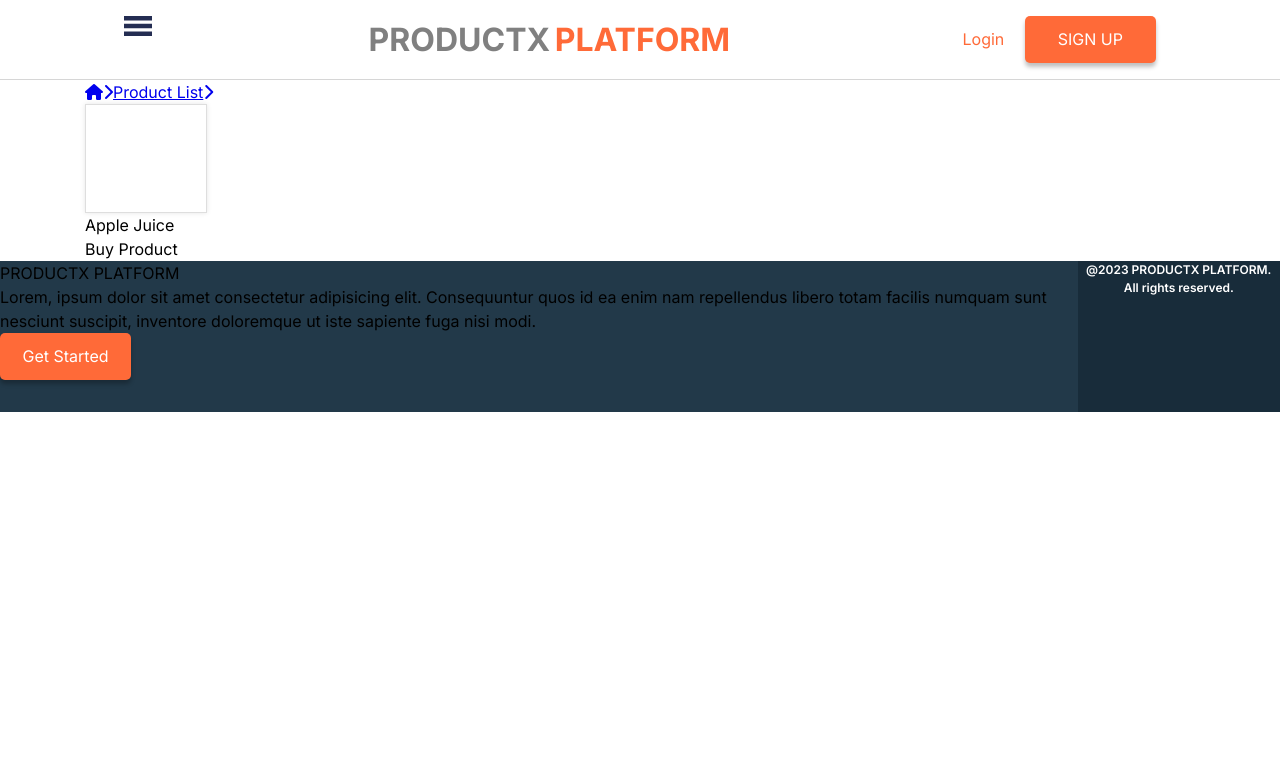
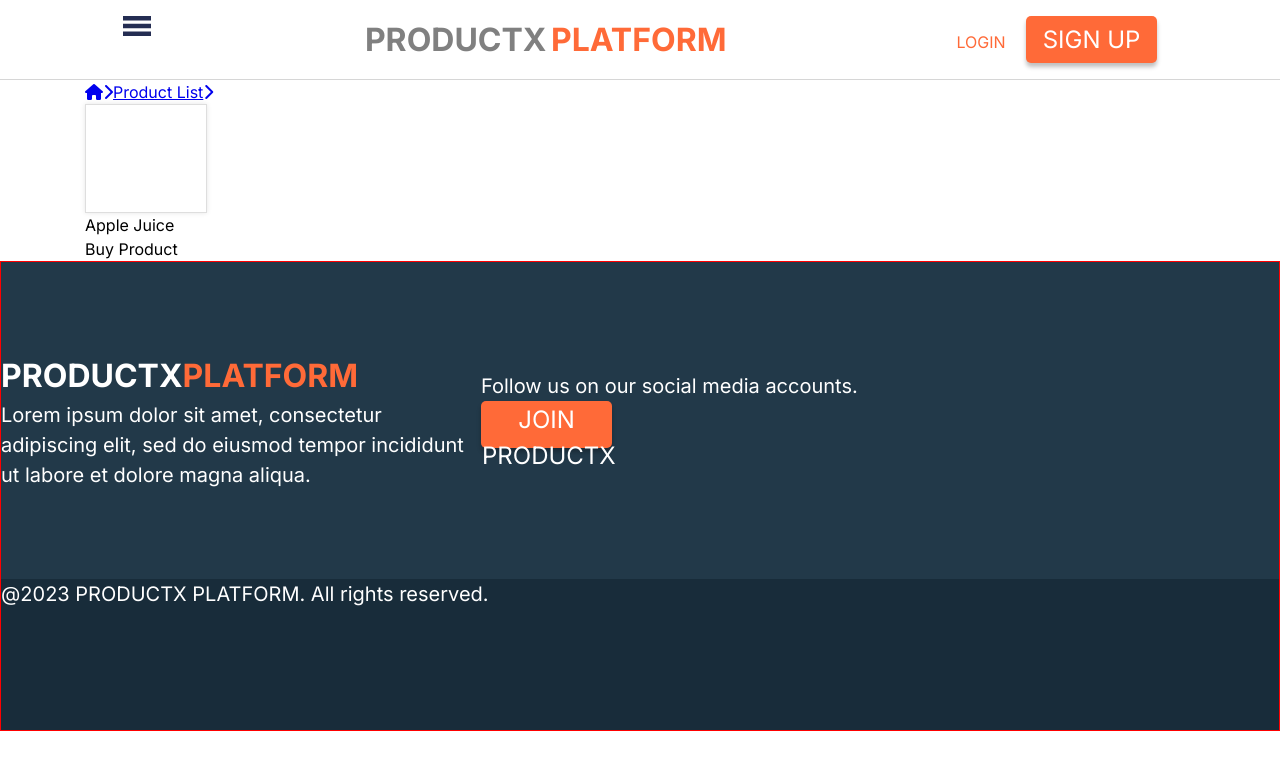
Before and after one commit to raycerdena/productx, a plain HTML site: page index.html in a window 1280 px wide. Drawn offline with Linux system fonts and the light colour scheme.

Commit message:
fix footer , oush to check if font size is correct.

```diff
--- a/app/scss/_footer.scss
+++ b/app/scss/_footer.scss
@@ -1,15 +1,58 @@
-.bg-color-footer {
-  background: $color-darkblue;
+.bg-color-section-primary {
+  background: $color-blue;
 }
-.footer-flex {
+// .footer-flex {
+//   display: flex;
+//   gap: 1;
+// }
+
+.footer {
   display: flex;
-  gap: 1;
+  flex-direction: column;
+
+  border: 1px solid red;
+  &__container {
+    width: 100%;
+  }
+
+  &__left {
+    width: 480px;
+  }
+  &__right {
+    width: 591px;
+    align-content: flex-end;
+  }
+  &__logo {
+    font-size: 2rem;
+    font-weight: 800;
+  }
+  &__productx {
+    color: #fff;
+  }
+  &__platform {
+    color: $color-orange;
+  }
+  p {
+    font-weight: 400;
+    font-size: 1.25rem;
+    color: #fff;
+  }
 }
 
 .footer-details {
+  background-color: $color-darkblue;
   height: 151px;
   color: #fff;
   font-size: 0.75rem;
   font-weight: 600;
-  text-align: center;
 }
+
+.even-columns {
+  background-color: $color-blue;
+  height: 317px;
+  display: flex;
+  align-items: center;
+  justify-items: center;
+
+  //   align-items: center;
+}
--- a/app/scss/_globals.scss
+++ b/app/scss/_globals.scss
@@ -25,7 +25,7 @@ html:focus-within {
 
 html,
 body {
-  height: 100%;
+  margin: -1;
 }
 
 /* Set core body defaults */
--- a/app/scss/_header.scss
+++ b/app/scss/_header.scss
@@ -33,8 +33,7 @@ button {
   border-radius: 5px;
   padding: 1px 1px;
   font-weight: $fw-regular;
-  font-size: $fs-400;
-  line-height: 1.81rem;
+  font-size: 1.5rem;
   box-shadow: 0px 4px 4px 0px hsla(0, 0%, 0%, 0.25);
   width: 131px;
   height: 47px;
--- a/app/scss/_section.scss
+++ b/app/scss/_section.scss
@@ -1,7 +1,3 @@
-.bg-color-section-primary {
-  background: $color-blue;
-}
-
 .fruits {
   display: grid;
   grid-template-columns: repeat(auto-fit, minmax(100px, 1fr));
--- a/index.html
+++ b/index.html
@@ -17,12 +17,12 @@
     <header class="header">
         <nav class="flex flex-jc-sb">
             <img class="icon-hamburger" src="app/images/icon-hamburger.svg" alt="" />
+            <h1 class="footer_logo">
+                <span class="header__grey">PRODUCTX</span>
+                <span class="header__orange">PLATFORM</span>
+            </h1>
             <div>
-                <span class="header__grey">PRODUCTX</span>
-                <span class="header__orange">PLATFORM </span>
-            </div>
-            <div>
-                <span class="nav-login">Login</span>
+                <span class="nav-login">LOGIN</span>
                 <button class="button">SIGN UP</button>
             </div>
         </nav>
@@ -70,30 +70,35 @@
         </section>
 
     </main>
-    <footer class="bg-color-footer">
-        <div class="footer-flex">
-            <section class="bg-color-section-primary">
+    <footer class="footer">
+
+        <div class="footer__container">
 
 
-                <div class="company-details">
-                    <h1>PRODUCTX PLATFORM</h1>
+            <div class="even-columns">
+                <div class="footer__left">
+                    <h1 class="footer__logo">
+                        <span class="footer__productx">PRODUCTX</span><span class="footer__platform">PLATFORM</span>
+                    </h1>
                     <p>
-                        Lorem, ipsum dolor sit amet consectetur adipisicing elit. Consequuntur quos id ea enim nam
-                        repellendus libero totam facilis numquam sunt nesciunt suscipit, inventore doloremque ut iste
-                        sapiente fuga nisi modi.
+                        Lorem ipsum dolor sit amet, consectetur adipiscing elit, sed do eiusmod tempor incididunt ut
+                        labore et dolore magna aliqua.
                     </p>
                 </div>
-                <div class="company-social">
-                    <button class="button" data-type="inverted">Get Started</button>
+                <div class="footer__right">
+                    <p>Follow us on our social media accounts.</p>
+                    <button class="footer_button">JOIN PRODUCTX</button>
                 </div>
+            </div>
 
-            </section>
-            <section class="footer">
-                <div class="footer-details">
-                    <p>@2023 PRODUCTX PLATFORM. All rights reserved.</p>
-                </div>
-            </section>
+
+
+
+            <div class="footer-details">
+                <p>@2023 PRODUCTX PLATFORM. All rights reserved.</p>
+            </div>
         </div>
+
 
 
     </footer>
```
Also changed, not shown: dist/css/style.css, 1 other file.
